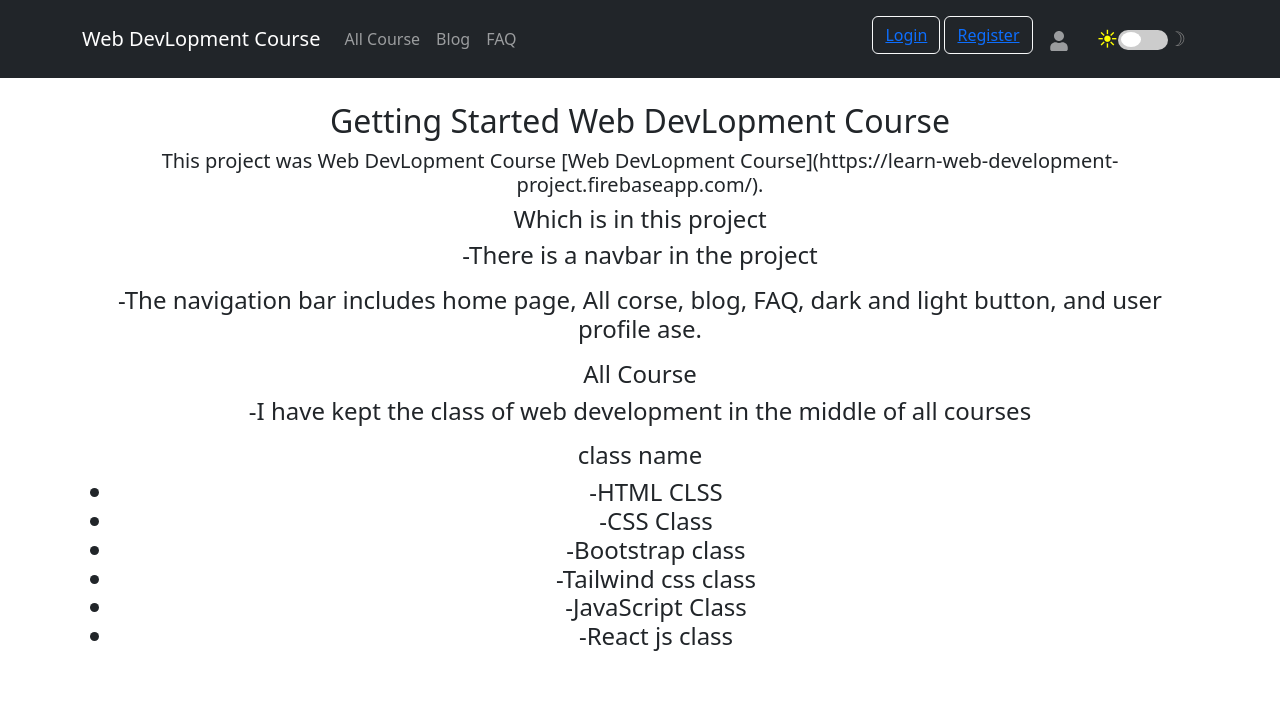
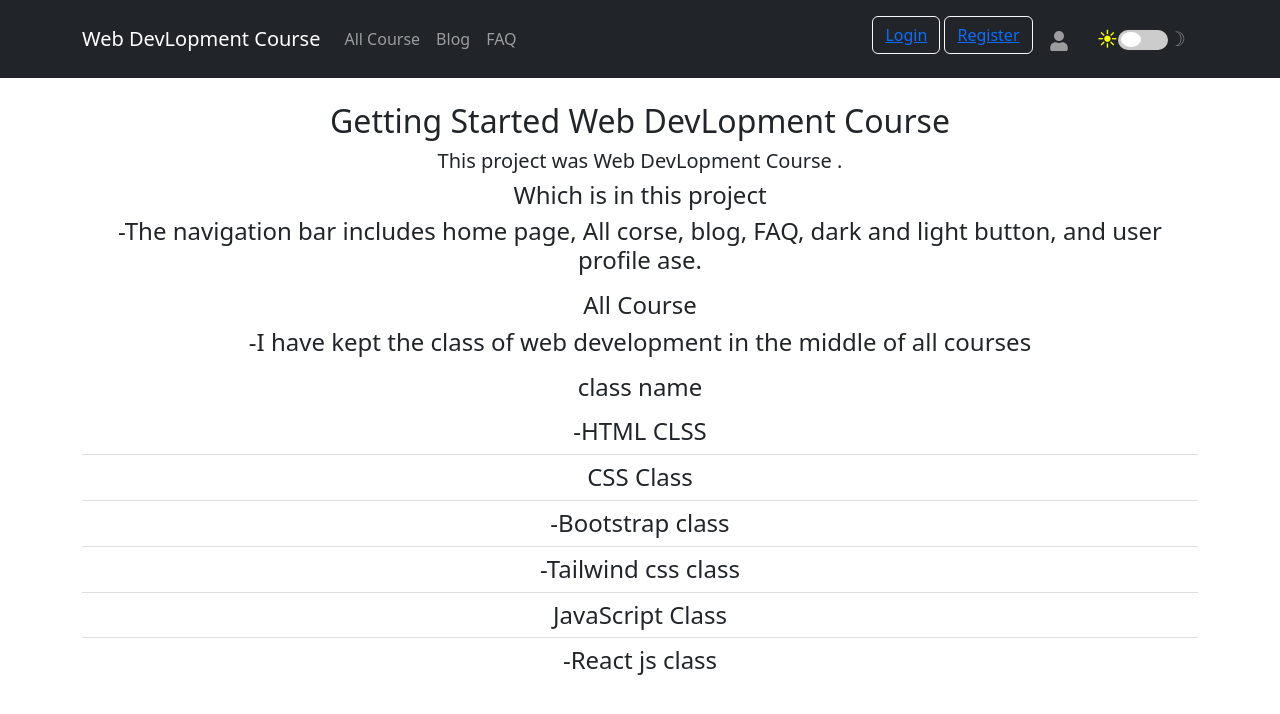
Before and after one commit to Rakib011110/Web-DevLopment-Course-web-code, a React (Create React App) app: page /faq in a window 1280 px wide. Shown: the top 714 px of the page. Built offline with nearby package versions, Linux system fonts and the light colour scheme; no server answers.

Commit message:
website name change

```diff
--- a/public/index.html
+++ b/public/index.html
@@ -24,7 +24,7 @@
       work correctly both with client-side routing and a non-root public URL.
       Learn how to configure a non-root public URL by running `npm run build`.
     -->
-    <title>React App</title>
+    <title>Web DevLopment Course</title>
   </head>
   <body>
     <noscript>You need to enable JavaScript to run this app.</noscript>
--- a/src/AllPage/Faq/Faq.js
+++ b/src/AllPage/Faq/Faq.js
@@ -1,4 +1,5 @@
 import React from 'react';
+import ListGroup from 'react-bootstrap/ListGroup';
 
 const Faq = () => {
     return (
@@ -8,17 +9,10 @@ const Faq = () => {
 
                 <h2> Getting Started Web DevLopment Course</h2>
 
-                <h5>  This project was Web DevLopment Course [Web DevLopment Course](https://learn-web-development-project.firebaseapp.com/).</h5>
+                <h5>  This project was Web DevLopment Course <a href="https://learn-web-development-project.firebaseapp.com/"></a> .</h5>
 
 
                 <h4>   Which is in this project</h4>
-
-
-                <p>
-                    -There is a navbar in the project
-
-                </p>
-
                 <p>
                     -The navigation bar includes home page, All corse, blog, FAQ, dark and light button, and user profile ase.
 
@@ -32,27 +26,18 @@ const Faq = () => {
 
                 </p>
                 <h4> class name</h4>
-                <ul>
-
-                    <li> -HTML CLSS</li>
-                    <li> -CSS Class</li>
-
-                    <li>
-                        -Bootstrap class
-                    </li>
-                    <li>
-                        -Tailwind css class
-                    </li>
-                    <li>
-                        -JavaScript Class
-
-                    </li>
-                    <li>
-                        -React js class
-                    </li>
 
 
-                </ul>
+                <ListGroup variant="flush">
+                    <ListGroup.Item>-HTML CLSS</ListGroup.Item>
+                    <ListGroup.Item>CSS Class</ListGroup.Item>
+                    <ListGroup.Item>-Bootstrap class</ListGroup.Item>
+                    <ListGroup.Item>  -Tailwind css class</ListGroup.Item>
+                    <ListGroup.Item>JavaScript Class
+                    </ListGroup.Item>
+                    <ListGroup.Item>  -React js class</ListGroup.Item>
+                </ListGroup>
+
 
             </h4>
         </div>
```
